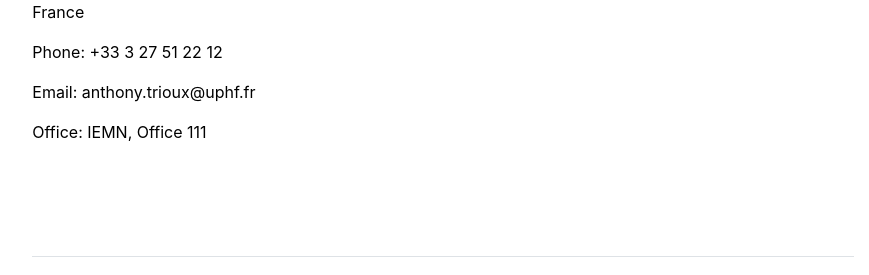
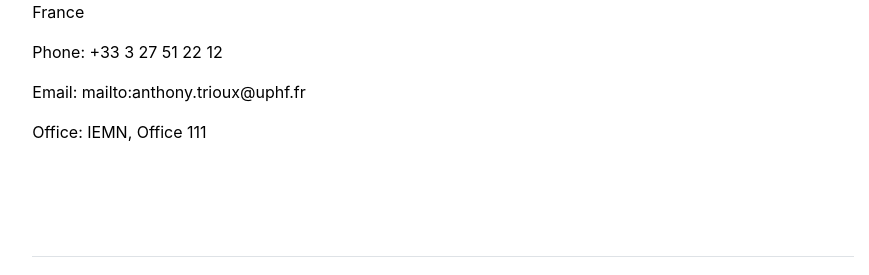
Before and after one commit to XiaYi59/LVCT, a Jekyll site: the page built from contact.md, in a window 1280 px wide. Shown: the part 468-743 px from the top of the page, without its empty margins (197-1066 px from the left). Built offline with Jekyll 4.4.1, drawn with Linux system fonts in a browser that asks for light colours.

Commit message:
Update settings.yml

```diff
--- a/_data/settings.yml
+++ b/_data/settings.yml
@@ -23,4 +23,4 @@ social:
 - {icon: 'linkedin', link: 'https://fr.linkedin.com/in/anthony-trioux/en?original_referer='}
 
 contacts:
-- {name: 'Dr. Anthony Trioux', title: 'Associate Professor', department: 'Electronics Engineering', institution: 'Univ. Polytechnique Hauts-de-France/INSA Hauts-de-France', institution_address: 'Campus Mont Houy, Valenciennes, France', phone: '+33 3 27 51 22 12', email: 'anthony.trioux@uphf.fr', office: 'IEMN, Office 111', image: 'assets/img/contact.jpg'}
+- {name: 'Dr. Anthony Trioux', title: 'Associate Professor', department: 'Electronics Engineering', institution: 'Univ. Polytechnique Hauts-de-France/INSA Hauts-de-France', institution_address: 'Campus Mont Houy, Valenciennes, France', phone: '+33 3 27 51 22 12', email: 'mailto:anthony.trioux@uphf.fr', office: 'IEMN, Office 111', image: 'assets/img/contact.jpg'}
```
